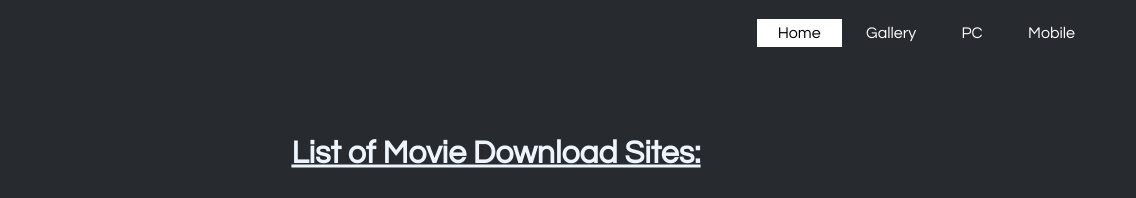
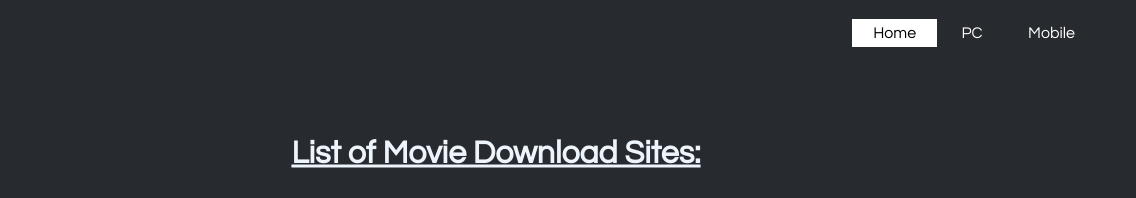
Before and after one commit to sri2340/movies, a plain HTML site: page index.html in a window 1280 px wide. Shown: the top 198 px of the page, 144-1280 px from the left. Drawn offline with Linux system fonts and the light colour scheme.

Commit message:
Update index.html

```diff
--- a/index.html
+++ b/index.html
@@ -13,7 +13,7 @@
         </div>
         <ul>
           <li class="active"><a href="#">Home</a></li>
-          <li><a href="images/image.html">Gallery</a></li>
+
           <li><a href="https://getintopc.com/">PC</a></li>
           <li><a href="https://www.xda-developers.com/">Mobile</a></li>
         </ul>
```
